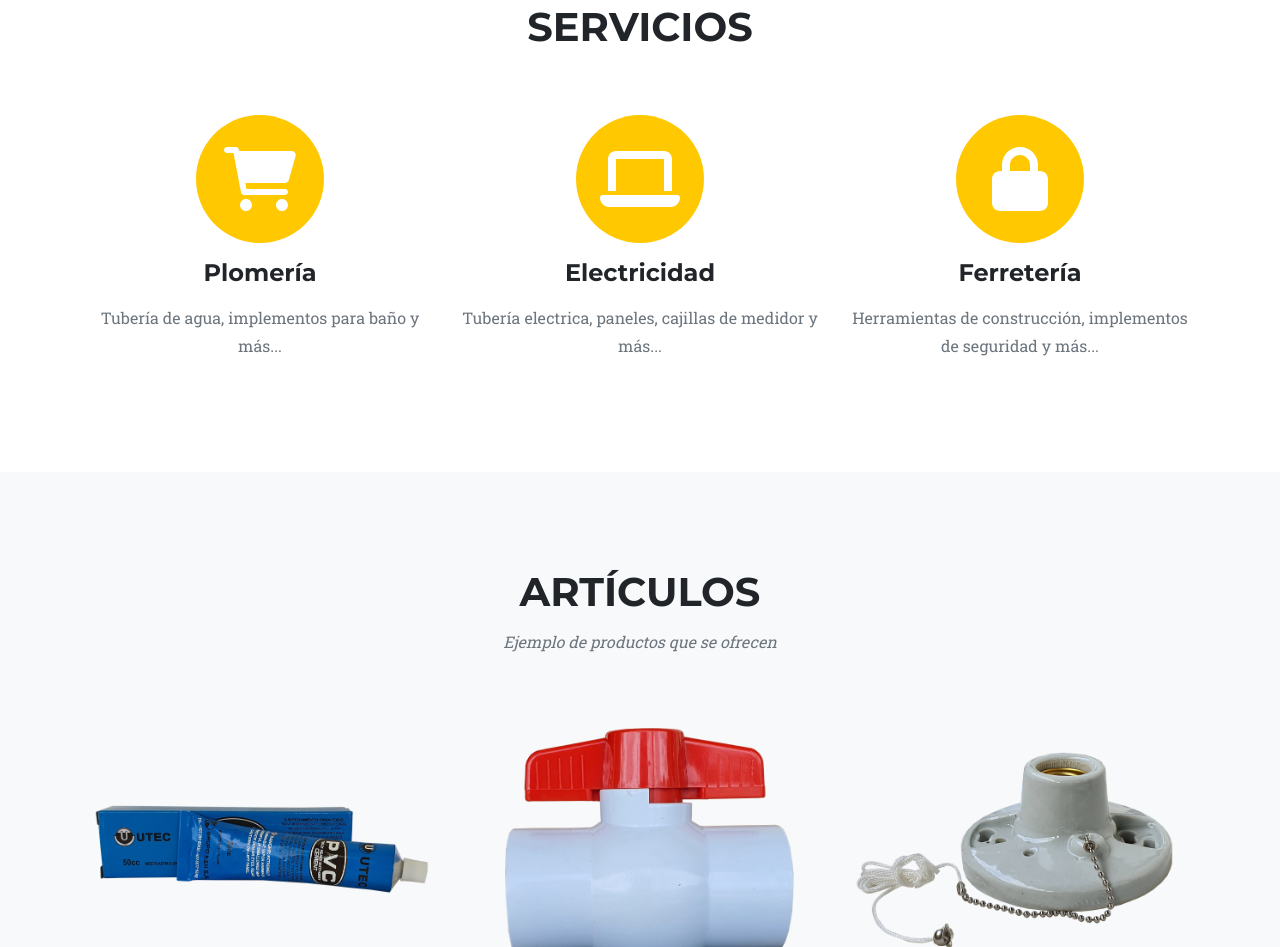
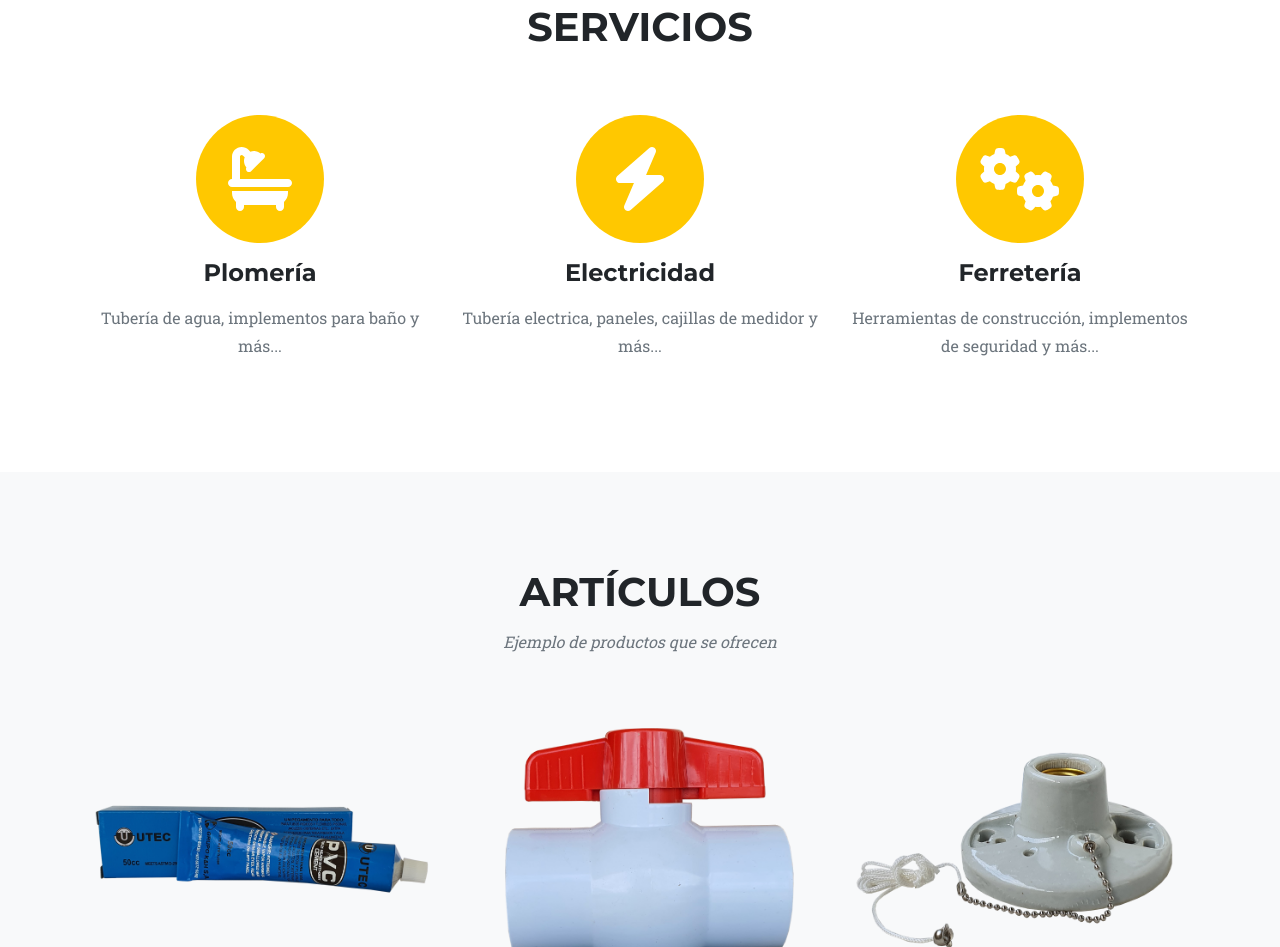
Before and after one commit to Mirakurux/km-site, a plain HTML site: page index.html in a window 1280 px wide. Shown: the part 838-1785 px from the top of the page. Drawn offline with nearby package versions, Linux system fonts and the light colour scheme.

Commit message:
[edit] Modify icons in services

```diff
--- a/index.html
+++ b/index.html
@@ -56,7 +56,7 @@
                     <div class="col-md-4">
                         <span class="fa-stack fa-4x">
                             <i class="fas fa-circle fa-stack-2x text-primary"></i>
-                            <i class="fas fa-shopping-cart fa-stack-1x fa-inverse"></i>
+                            <i class="fas fa-bath fa-stack-1x fa-inverse"></i>
                         </span>
                         <h4 class="my-3">Plomería</h4>
                         <p class="text-muted">Tubería de agua, implementos para baño y más...</p>
@@ -64,7 +64,7 @@
                     <div class="col-md-4">
                         <span class="fa-stack fa-4x">
                             <i class="fas fa-circle fa-stack-2x text-primary"></i>
-                            <i class="fas fa-laptop fa-stack-1x fa-inverse"></i>
+                            <i class="fas fa-bolt fa-stack-1x fa-inverse"></i>
                         </span>
                         <h4 class="my-3">Electricidad</h4>
                         <p class="text-muted">Tubería electrica, paneles, cajillas de medidor y más...</p>
@@ -72,7 +72,7 @@
                     <div class="col-md-4">
                         <span class="fa-stack fa-4x">
                             <i class="fas fa-circle fa-stack-2x text-primary"></i>
-                            <i class="fas fa-lock fa-stack-1x fa-inverse"></i>
+                            <i class="fas fa-cogs fa-stack-1x fa-inverse"></i>
                         </span>
                         <h4 class="my-3">Ferretería</h4>
                         <p class="text-muted">Herramientas de construcción, implementos de seguridad y más...</p>
```
